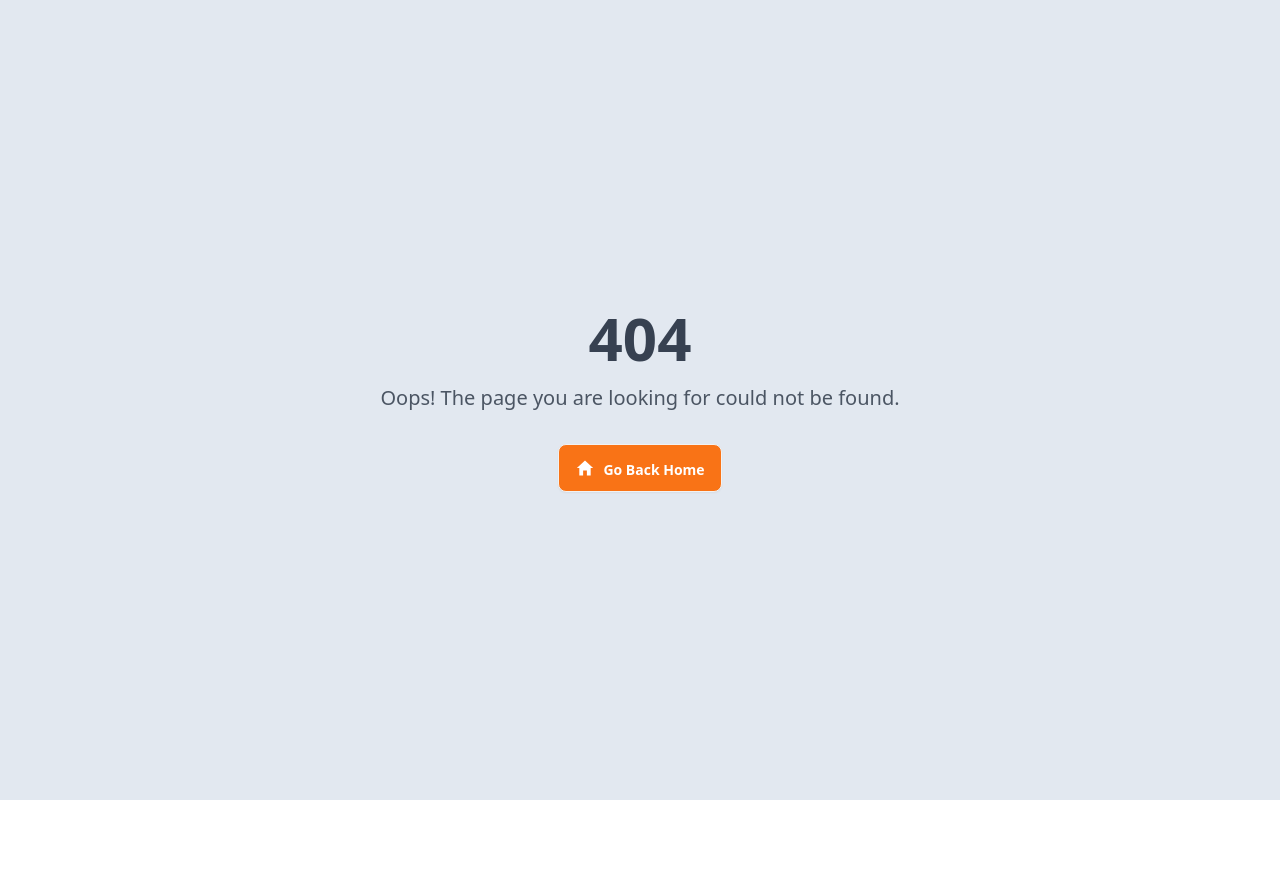
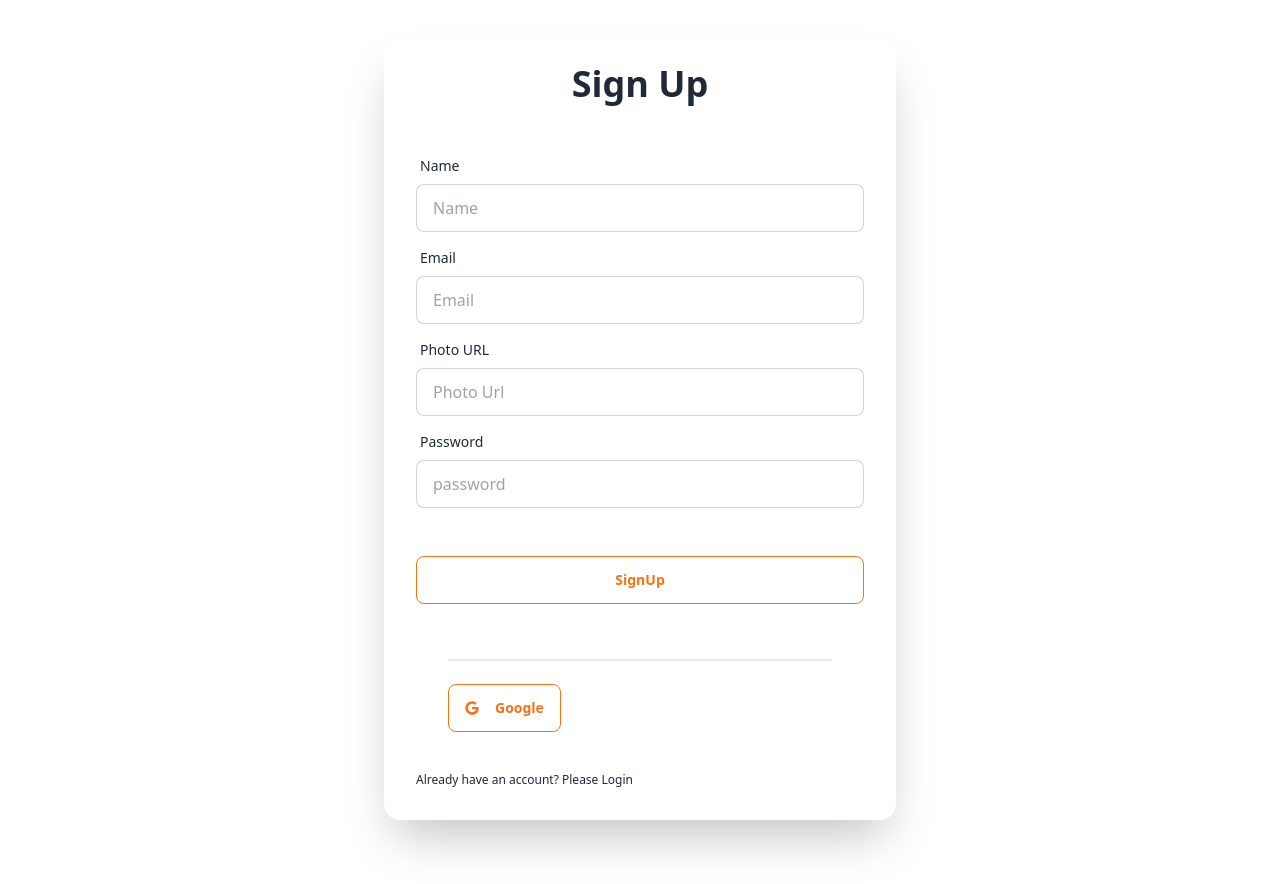
Before and after one commit to AnjumanAra28/the-news-hub, a React (Vite) app: page /signUp in a window 1280 px wide. Before the commit this address had no page. Before the commit the page ends 800 px from the top, so only its background shows below. Built offline with nearby package versions, Linux system fonts and the light colour scheme; no server answers.

Commit message:
added sign in page auth provider etc

```diff
--- a/index.html
+++ b/index.html
@@ -2,7 +2,7 @@
 <html lang="en">
   <head>
     <meta charset="UTF-8" />
-    <link  rel="icon" type="image/svg+xml" href="/public/logo-news.png" />
+    <link  rel="icon" type="image/svg+xml" href="/public/vite.svg"/>
     <meta name="viewport" content="width=device-width, initial-scale=1.0" />
     <title>The News Hub</title>
   </head>
--- /dev/null
+++ b/src/Components/Loading.jsx
@@ -0,0 +1,9 @@
+const Loading = () => {
+    return (
+      <div className="flex justify-center items-center min-h-screen ">
+        <span className="loading loading-bars loading-lg "></span>
+      </div>
+    );
+  };
+
+  export default Loading;
--- /dev/null
+++ b/src/Components/SocialLogin.jsx
@@ -0,0 +1,41 @@
+import { FaGoogle } from "react-icons/fa";
+import { useNavigate } from "react-router-dom";
+import useAxiosPublic from "../hooks/useAxiosPublic";
+import useAuth from "../hooks/useAuth";
+
+
+const SocialLogin = () => {
+    const { googleSignIn } = useAuth();
+    const axiosPublic = useAxiosPublic();
+    const navigate = useNavigate();
+
+    const handleGoogleSignIn = () =>{
+        googleSignIn()
+        .then(result =>{
+            console.log(result.user);
+            const userInfo = {
+                email: result.user?.email,
+                name: result.user?.displayName
+            }
+            axiosPublic.post('/users', userInfo)
+            .then(res =>{
+                console.log(res.data);
+                navigate('/');
+            })
+        })
+    }
+
+    return (
+        <div className="p-8">
+            <div className="divider"></div>
+            <div>
+                <button onClick={handleGoogleSignIn} className="btn btn-outline border-orange-500 text-orange-500 hover:bg-orange-500 hover:text-white">
+                    <FaGoogle className="mr-2 "></FaGoogle>
+                    Google
+                </button>
+            </div>
+        </div>
+    );
+};
+
+export default SocialLogin;
--- a/src/Layout/HomeLayout/Banner.jsx
+++ b/src/Layout/HomeLayout/Banner.jsx
@@ -5,6 +5,7 @@ import "swiper/css/navigation";
 import "swiper/css/pagination";
 import { Navigation, Pagination, Autoplay } from "swiper/modules";
 import useAxiosPublic from "../../hooks/useAxiosPublic";
+import Loading from "../../Components/Loading";
 
 
 
@@ -24,7 +25,7 @@ const Banner = () => {
     },
   });
 
-  if (isPending) return "Loading...";
+  if (isPending) return <Loading></Loading>;
 
   if (error) return "An error has occurred: " + error.message;
   return (
--- a/src/Pages/AddArticles/AddArticle.jsx
+++ b/src/Pages/AddArticles/AddArticle.jsx
@@ -6,6 +6,7 @@ const image_hosting_key = import.meta.env.VITE_image_hosting_key;
 const image_hosting_api = `https://api.imgbb.com/1/upload?key=${image_hosting_key}`;
 import React, { useState } from "react";
 import Select from "react-select";
+import Loading from "../../Components/Loading";
 
 const axiosPublic = useAxiosPublic();
 // const axiosSecure = useAxiosSecure()
@@ -17,8 +18,6 @@ const options = [
   { value: "finance", label: "Finance" },
   { value: "sports", label: "Sports" },
 ];
-
-
 
 const AddArticle = () => {
   const [selectedPublisher, setSelectedPublisher] = useState(null);
@@ -80,7 +79,6 @@ const AddArticle = () => {
     };
 
     const articleRes = await axiosPublic.post("/articles", articleData);
-    console.log(articleRes.data);
 
     if (articleRes.data.insertedId) {
       // show success popup
@@ -97,7 +95,7 @@ const AddArticle = () => {
     }
   };
 
-  if (isLoading) return <p>Loading publishers...</p>;
+  if (isLoading) return <Loading></Loading>;
   if (error) return <p>Error loading publishers: {error.message}</p>;
 
   return (
--- /dev/null
+++ b/src/Pages/SignUp/SignUp.jsx
@@ -0,0 +1,140 @@
+import { useState } from "react";
+import useAuth from "../../hooks/useAuth";
+import { Link, useNavigate } from "react-router-dom";
+import useAxiosPublic from "../../hooks/useAxiosPublic";
+import Swal from "sweetalert2";
+import SocialLogin from "../../Components/SocialLogin";
+
+const SignUp = () => {
+  const { createUser,updateUserProfile } = useAuth()
+  const [error, setError] = useState([]);
+  const navigate = useNavigate()
+  const axiosPublic = useAxiosPublic()
+
+  const handleSignUp = (e) => {
+    e.preventDefault();
+    const form = e.target;
+    const name = form.name.value;
+    const email = form.email.value;
+    const photo = form.photo.value;
+    const password = form.password.value;
+
+    //  password validation
+    const hasUpperCase = /[A-Z]/.test(password);
+    const hasLowerCase = /[a-z]/.test(password);
+
+    if (password.length < 6) {
+      setError("Password must be 6 characters long.");
+      return;
+    }
+    if (!hasUpperCase) {
+      setError("Password must contain at least one uppercase letter.");
+      return;
+    }
+    if (!hasLowerCase) {
+      setError("Password must contain at least one lowercase letter.");
+      return;
+    }
+
+    createUser(email, password)
+      .then((result) => {
+        setError("");
+        console.log(result.user);
+        console.log(result.user.email,result.user.photoURL);
+
+
+        updateUserProfile(name,photo);
+        form.reset();
+        const newUser = { name, email, photo };
+
+        axiosPublic.post('/users',newUser)
+        .then(res => {
+            if (res.data.insertedId) {
+                console.log('user added to the database')
+                Swal.fire({
+                    position: 'top-end',
+                    icon: 'success',
+                    title: 'User created successfully.',
+                    showConfirmButton: false,
+                    timer: 1500
+                });
+                navigate('/');
+            }
+        })
+      })
+      .catch((error) => {
+        console.error(error);
+        if (error.code === "auth/email-already-in-use") {
+          setError(
+            "This email is already registered. Please use a different email."
+          );
+        }
+      });
+  };
+
+  return (
+    <div className="card bg-base-100 w-full mx-auto mt-10 max-w-sm lg:max-w-lg shrink-0 shadow-2xl mb-16">
+      <h1 className="text-4xl font-bold pt-3 my-3 text-center">Sign Up</h1>
+      <form onSubmit={handleSignUp} className="card-body">
+        <div className="form-control">
+          <label className="label">
+            <span className="label-text">Name</span>
+          </label>
+          <input
+            name="name"
+            type="text"
+            placeholder="Name"
+            className="input input-bordered"
+            required
+          />
+        </div>
+        <div className="form-control">
+          <label className="label">
+            <span className="label-text">Email</span>
+          </label>
+          <input
+            name="email"
+            type="email"
+            placeholder="Email"
+            className="input input-bordered"
+            required
+          />
+        </div>
+        <div className="form-control">
+          <label className="label">
+            <span className="label-text">Photo URL</span>
+          </label>
+          <input
+            name="photo"
+            type="text"
+            placeholder="Photo Url"
+            className="input input-bordered"
+            required
+          />
+        </div>
+        <div className="form-control">
+          <label className="label">
+            <span className="label-text">Password</span>
+          </label>
+          <input
+            name="password"
+            type="password"
+            placeholder="password"
+            className="input input-bordered"
+            required
+          />
+        </div>
+        {error && <p className="text-red-500 text-sm my-2">{error}</p>}
+        <div className="form-control mt-4">
+          <button className="btn btn-outline border-orange-500 text-orange-500 hover:bg-orange-500 hover:text-white">SignUp</button>
+          <SocialLogin></SocialLogin>
+        </div>
+        <p className="text-xs">
+          Already have an account? Please <Link to="/login">Login</Link>
+        </p>
+      </form>
+    </div>
+  );
+};
+
+export default SignUp;
--- /dev/null
+++ b/src/Provider/AuthProvider.jsx
@@ -0,0 +1,88 @@
+import { createContext, useEffect, useState } from "react";
+import useAxiosPublic from "../hooks/useAxiosPublic";
+import {
+  GoogleAuthProvider,
+  createUserWithEmailAndPassword,
+  onAuthStateChanged,
+  signInWithEmailAndPassword,
+  signInWithPopup,
+  signOut,
+  updateProfile,
+} from "firebase/auth";
+import auth from "../firebase/firebase.config";
+
+export const AuthContext = createContext(null);
+
+const AuthProvider = ({children}) => {
+  const [user, setUser] = useState(null);
+  const [loading, setLoading] = useState(true);
+  const googleProvider = new GoogleAuthProvider();
+  const axiosPublic = useAxiosPublic();
+
+  const createUser = (email, password) => {
+    setLoading(true);
+    return createUserWithEmailAndPassword(auth, email, password);
+  };
+
+  const signIn = (email, password) => {
+    setLoading(true);
+    return signInWithEmailAndPassword(auth, email, password);
+  };
+
+  const googleSignIn = () => {
+    setLoading(true);
+    return signInWithPopup(auth, googleProvider);
+  };
+
+  const logOut = () => {
+    setLoading(true);
+    return signOut(auth);
+  };
+
+  const updateUserProfile = (name, photo) => {
+    return updateProfile(auth.currentUser, {
+      displayName: name,
+      photoURL: photo,
+    });
+  };
+
+  useEffect(() => {
+    const unsubscribe = onAuthStateChanged(auth, (currentUser) => {
+      setUser(currentUser);
+    //   if (currentUser) {
+    //     // get token and store client
+    //     const userInfo = { email: currentUser.email };
+    //     axiosPublic.post("/jwt", userInfo).then((res) => {
+    //       if (res.data.token) {
+    //         localStorage.setItem("access-token", res.data.token);
+    //         setLoading(false);
+    //       }
+    //     });
+    //   } else {
+    //     // TODO: remove token (if token stored in the client side: Local storage, caching, in memory)
+    //     localStorage.removeItem("access-token");
+    //     setLoading(false);
+    //   }
+    });
+    return () => {
+      return unsubscribe();
+    };
+  }, []);
+
+
+  const authInfo = {
+    user,
+    loading,
+    createUser,
+    signIn,
+    googleSignIn,
+    logOut,
+    updateUserProfile,
+  };
+
+  return (
+    <AuthContext.Provider value={authInfo}>{children}</AuthContext.Provider>
+  );
+};
+
+export default AuthProvider;
--- a/src/Routes/Router.jsx
+++ b/src/Routes/Router.jsx
@@ -5,6 +5,7 @@ import Home from "../Layout/HomeLayout/Home";
 import Subscription from "../Pages/Subscription/Subscription";
 import Login from "../Pages/Login/Login";
 import ErrorPage from "../Components/ErrorPage";
+import SignUp from "../Pages/SignUp/SignUp";
 
 const router = createBrowserRouter([
   {
@@ -30,6 +31,10 @@ const router = createBrowserRouter([
     element: <Login></Login>,
   },
   {
+    path: "/signUp",
+    element: <SignUp></SignUp>,
+  },
+  {
     path:'*',
     element:<ErrorPage></ErrorPage>
   },
--- a/src/Shared/Navbar/Navbar.jsx
+++ b/src/Shared/Navbar/Navbar.jsx
@@ -46,6 +46,7 @@ const Navbar = () => {
       </div>
       <div className="navbar-end">
         <Link to={'/login'} className="btn">Login</Link>
+        <Link className="btn" to={'/signUp'}>Sign Up</Link>
       </div>
     </div>
   );
```
Also changed, not shown: src/main.jsx (+14 -15 lines).
